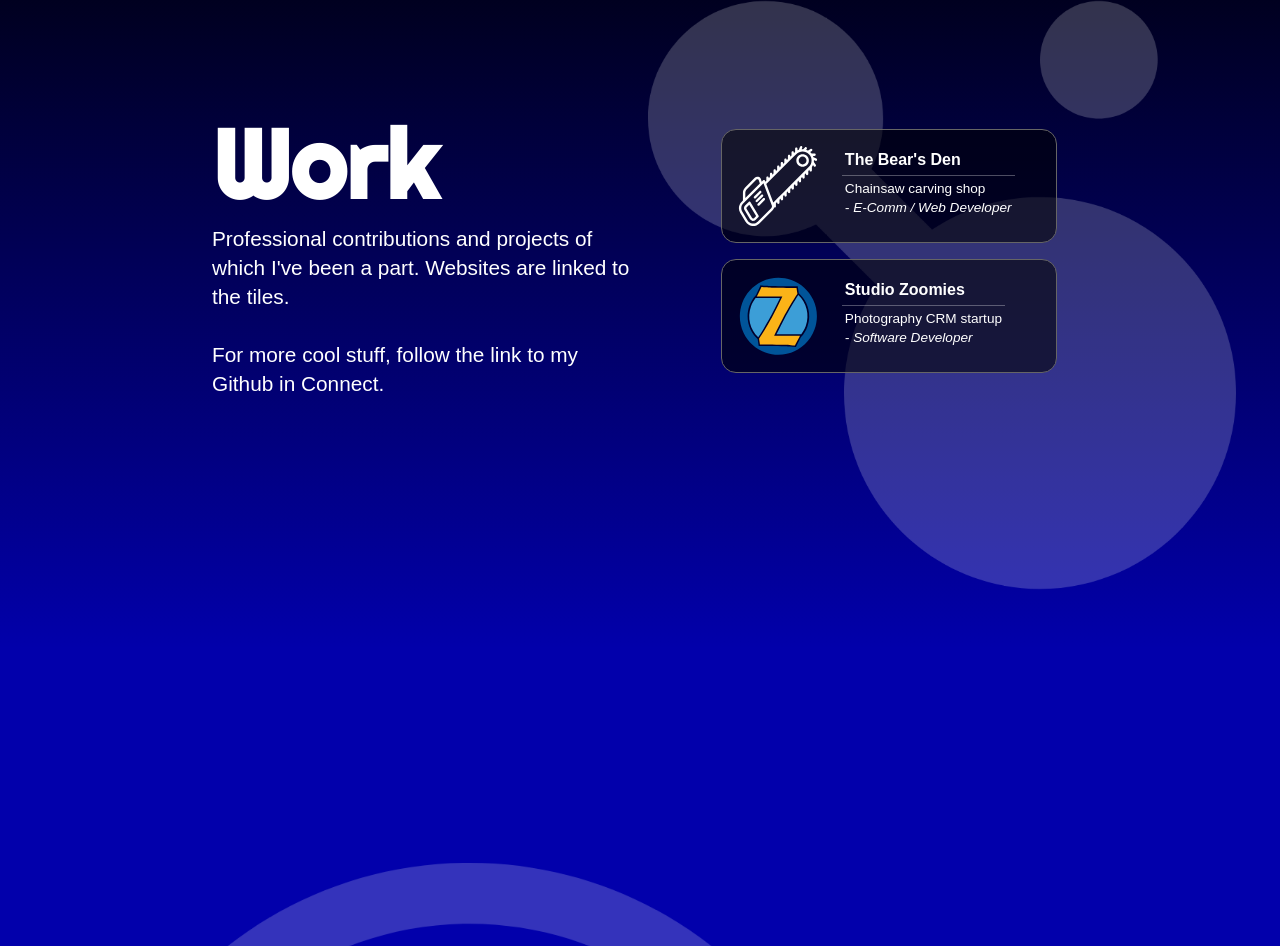
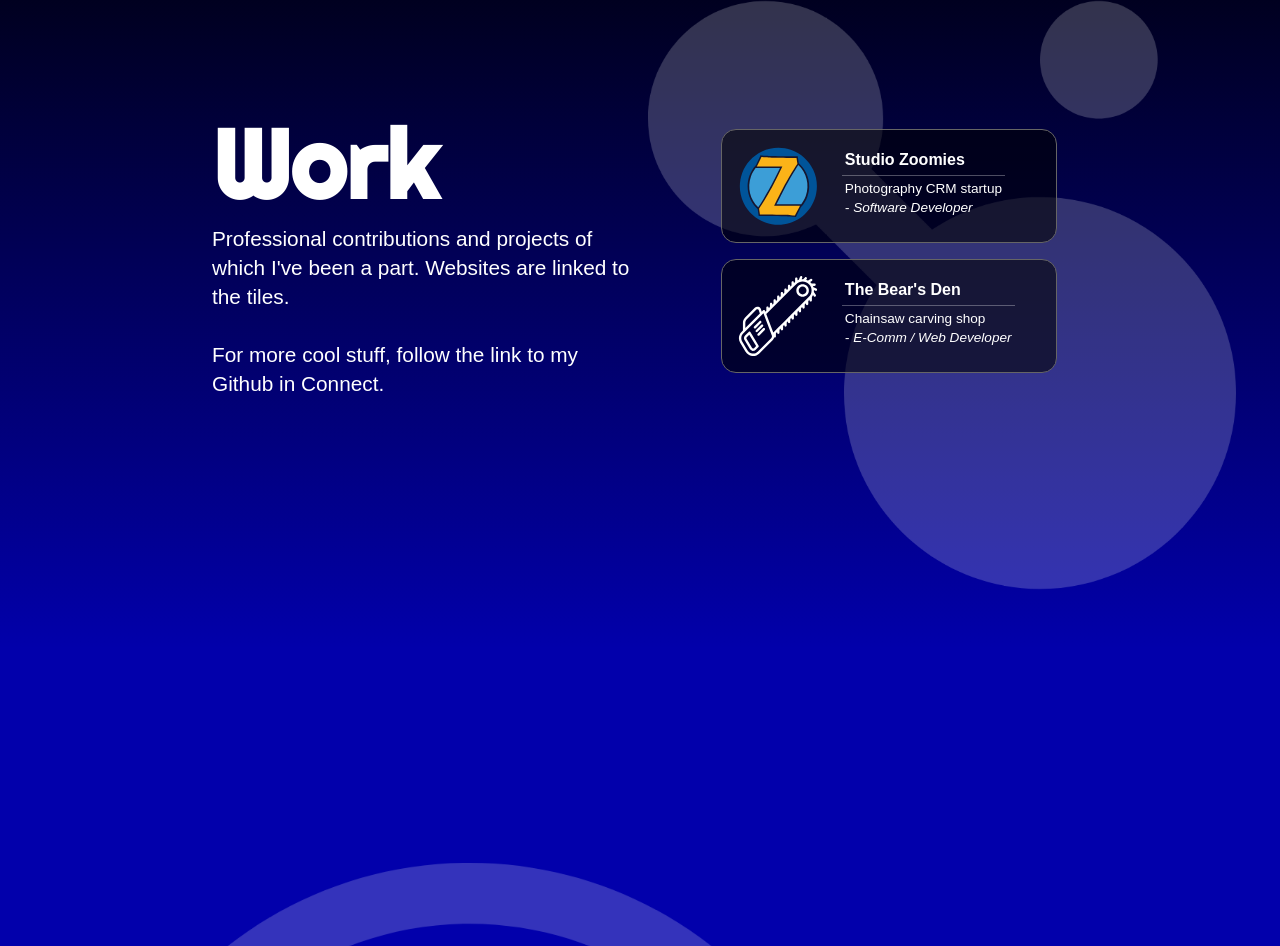
Before and after one commit to nickhibbits/react-website, a Next.js app: page / in a window 1280 px wide. Shown: the part 1797-2743 px from the top of the page. Built offline with nearby package versions, Linux system fonts and the light colour scheme; a web font is replaced by a local one.

Commit message:
final touchup for live site 😮‍💨

```diff
--- a/components/Work.tsx
+++ b/components/Work.tsx
@@ -66,19 +66,20 @@ function Work() {
               {/* {filteredProjects.map((project) => {
                 return ( */}
               <WorkCard
+                title={"Studio Zoomies"}
+                description={"Photography CRM startup, - Software Developer"}
+                imgSrc={"/svgs/ZoomiesLogo.svg"}
+                siteLink={"https://www.studiozoomies.com/home"}
+                key={2}
+              />
+              <WorkCard
                 title={"The Bear's Den"}
                 description={"Chainsaw carving shop, - E-Comm / Web Developer"}
                 imgSrc={"/svgs/chainsaw-svgrepo-com.svg"}
                 siteLink={"https://www.thebearsdentahoe.com/"}
                 key={1}
               />
-              <WorkCard
-                title={"Studio Zoomies"}
-                description={"Photography CRM startup, - Software Developer"}
-                imgSrc={"/svgs/ZoomiesLogo.svg"}
-                siteLink={"https://www.studiozoomies.com/home"}
-                key={2}
-              />
+
               {/* // ); */}
               {/* })} */}
             </div>
```
